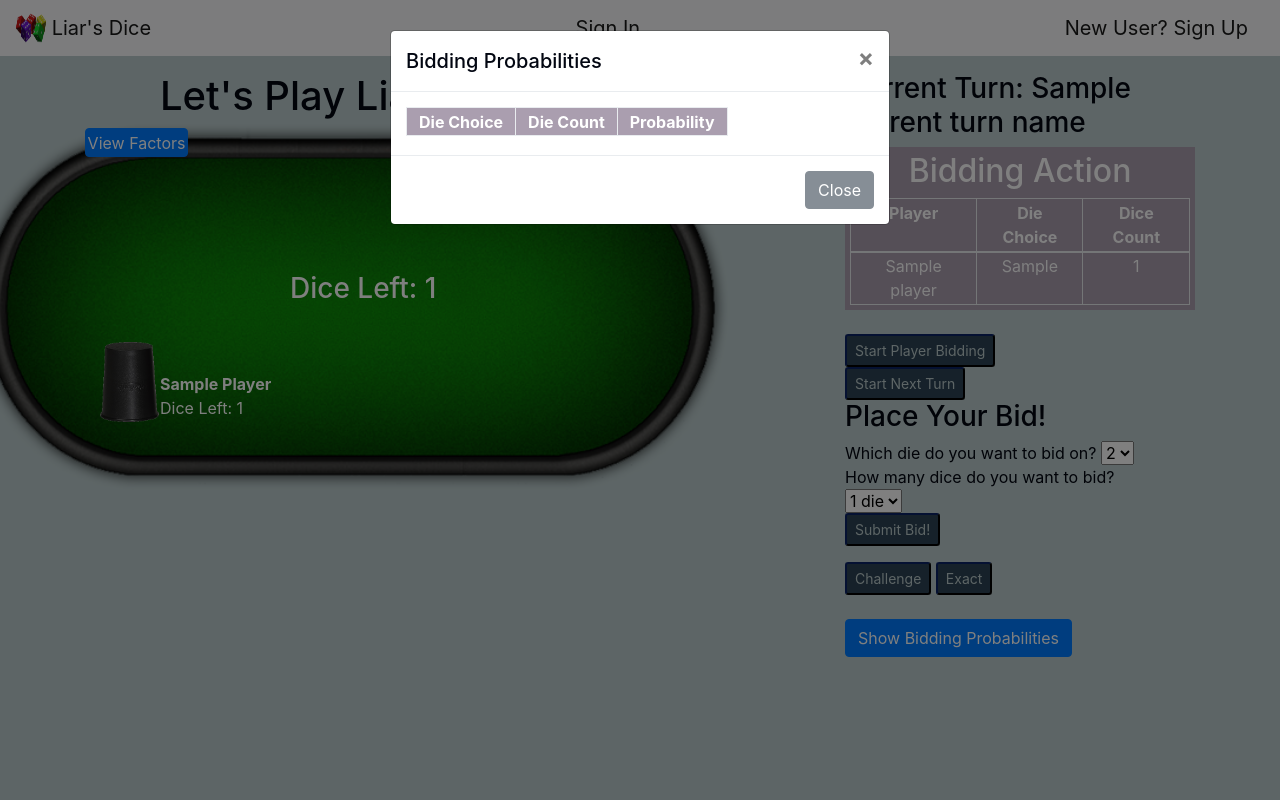
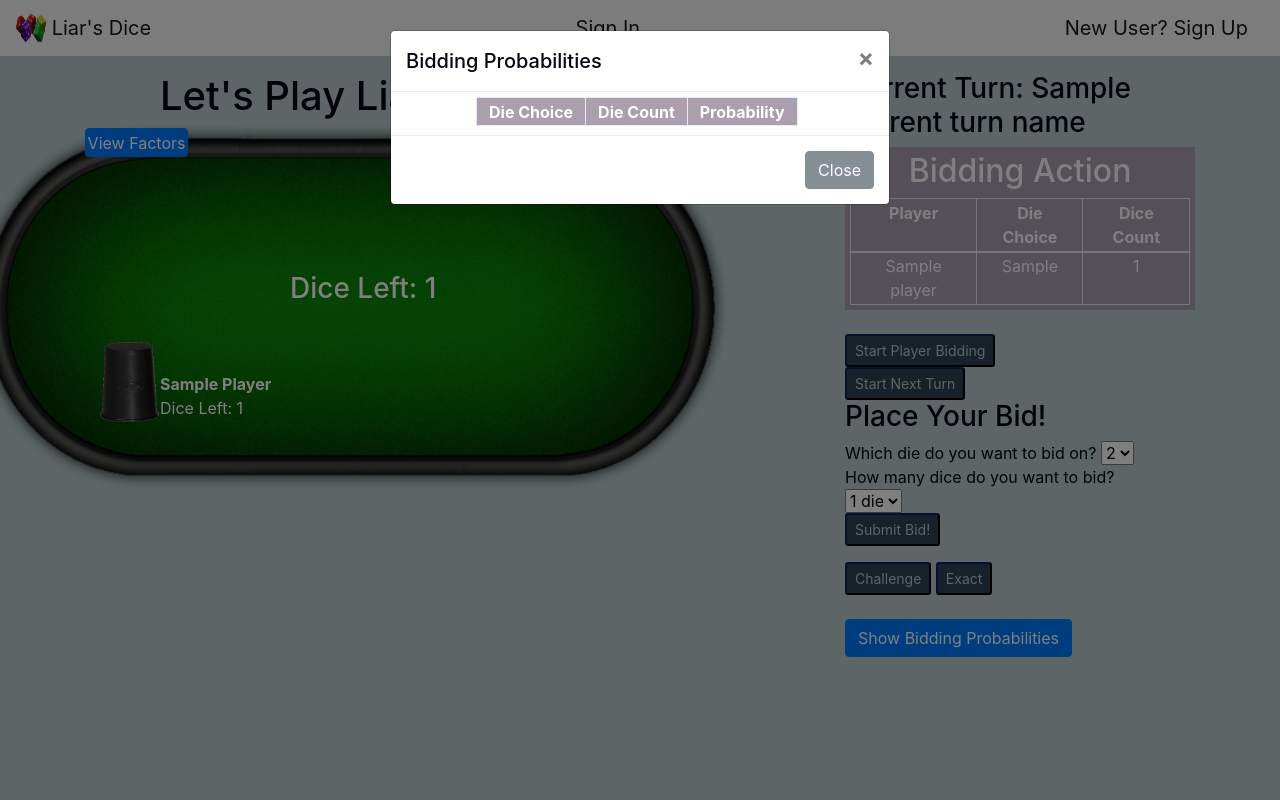
Before and after one commit to lisamryl/liars-dice, a Flask app: template templates/play_game.html in a window 1280 px wide, after a click on "Show Bidding Probabilities". Run offline with Flask 2, Linux system fonts and the light colour scheme; tables that the repository leaves empty hold one stand-in row (values such as "Sample post"); the template is opened without the code that fills it: values that come from a table or form of the project are taken from there, most other values are stand-ins (such as "Sample title", 1, 10 or a date in 2020); data that the repository does not hold is empty; some libraries are stand-ins or nearby versions.

Commit message:
minor edits

```diff
--- a/static/styles.css
+++ b/static/styles.css
@@ -1,7 +1,7 @@
 #game-messages {
     font-size: 2em;
     color: red;
-    top: 130px;
+    top: 140px;
     left: -50px;
     position: relative;
 }
@@ -59,6 +59,7 @@
 
 .game-tables {
     display: inline;
+    text-align: center;
 }
 
 #table-image {
@@ -231,3 +232,13 @@
     left: 510px;
     position: absolute;
 }
+
+#bidding-probs-div {
+    display: inline-block;
+    margin-left: 85px;
+    margin-top: 5px;
+    margin-bottom: 5px;
+    padding: 0;
+    width: 100%;
+    height: 100%;
+}
--- a/templates/play_game.html
+++ b/templates/play_game.html
@@ -125,7 +125,7 @@
                   <span aria-hidden="true">&times;</span>
                 </button>
               </div>
-              <div class="modal-body">
+              <div class="modal-body" id="bidding-probs-div">
                   <table class="table table-sm table-responsive table-bordered game-tables">
                     <tr>
                       <th>Die Choice</th>
```
Also changed, not shown: game_play.py (+16 -10 lines), templates/homepage.html (+42 -1 lines).
